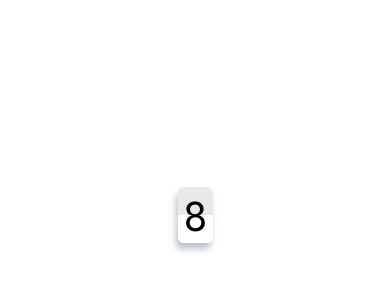
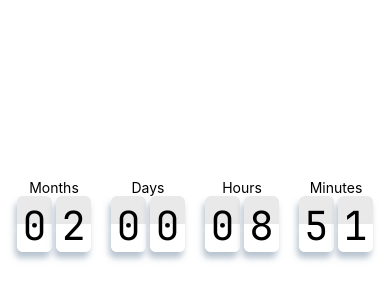
Before and after one commit to Pozzoo/party-alert, a React Native app: screen / in a window 390 px wide. Shown: the part 210-510 px from the top of the page. Built offline with nearby package versions, Linux system fonts and the light colour scheme.

Commit message:
feat(Countdown): Implemented a fully functional countdown.

```diff
--- a/App.tsx
+++ b/App.tsx
@@ -1,12 +1,13 @@
 import { StatusBar } from 'expo-status-bar';
 import {SafeAreaView, StyleSheet} from 'react-native';
-import CountdownUnit from "./components/CountdownUnit";
+import Countdown from "./components/Countdown";
+import {addDays, resetHours} from "./utils/dateUtils";
 
 export default function App() {
   return (
     <SafeAreaView style={styles.container}>
       <StatusBar style='dark' />
-      <CountdownUnit character={8}/>
+      <Countdown targetDate={resetHours(addDays(new Date("2025-03-24"), 1))} />
     </SafeAreaView>
   );
 }
--- /dev/null
+++ b/components/Countdown.tsx
@@ -0,0 +1,94 @@
+import {View, Text, StyleSheet} from "react-native";
+import CountdownUnit from "./CountdownUnit";
+import {useEffect, useState} from "react";
+import {compareDates} from "../utils/dateUtils";
+
+interface Props {
+    targetDate: Date;
+}
+
+const Countdown = ({ targetDate }: Props) => {
+    const [remainingMonths, setRemainingMonths] = useState<number>(0);
+    const [remainingDays, setRemainingDays] = useState<number>(0);
+    const [remainingHours, setRemainingHours] = useState<number>(0);
+    const [remainingMinutes, setRemainingMinutes] = useState<number>(0);
+
+    useEffect(() => {
+        setInterval(() => {
+            const currentDate = new Date();
+
+            const result = compareDates(targetDate, currentDate);
+
+            setRemainingMinutes(result.minutes);
+            setRemainingHours(result.hours);
+            setRemainingDays(result.days);
+            setRemainingMonths(result.months);
+        }, 1000);
+    }, [])
+
+    return (
+        <View style={styles.container}>
+            <View style={styles.wrapper}>
+                <Text>Months</Text>
+                <View style={styles.digitWrapper}>
+                    <CountdownUnit character={Math.floor(remainingMonths / 10)} />
+                    <CountdownUnit character={Math.ceil(remainingMonths % 10)} />
+                </View>
+            </View>
+
+            <View style={styles.wrapper}>
+                <Text>Days</Text>
+                <View style={styles.digitWrapper}>
+                    <CountdownUnit character={Math.floor(remainingDays / 10)} />
+                    <CountdownUnit character={Math.ceil(remainingDays % 10)} />
+                </View>
+            </View>
+
+            <View style={styles.wrapper}>
+                <Text>Hours</Text>
+                <View style={styles.digitWrapper}>
+                    <CountdownUnit character={Math.floor(remainingHours / 10)} />
+                    <CountdownUnit character={Math.ceil(remainingHours % 10)} />
+                </View>
+            </View>
+
+            <View style={styles.wrapper}>
+                <Text>Minutes</Text>
+                <View style={styles.digitWrapper}>
+                    <CountdownUnit character={Math.floor(remainingMinutes / 10)} />
+                    <CountdownUnit character={Math.ceil(remainingMinutes % 10)} />
+                </View>
+            </View>
+        </View>
+    );
+};
+
+const styles = StyleSheet.create({
+    container: {
+        display: 'flex',
+        flexDirection: 'row',
+        gap: 20,
+        alignItems: 'center',
+        justifyContent: 'center',
+        width: '100%',
+    },
+
+    wrapper: {
+        display: 'flex',
+        flexDirection: 'column',
+        justifyContent: 'center',
+        alignItems: 'center',
+    },
+
+    digitWrapper: {
+        display: 'flex',
+        flexDirection: 'row',
+        gap: 4,
+    },
+
+    text: {
+        color: '#ccdad1',
+    }
+});
+
+export default Countdown;
```
